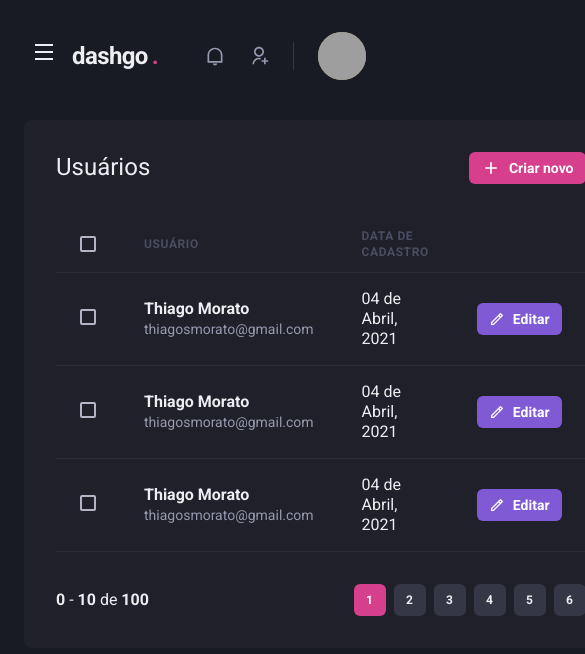
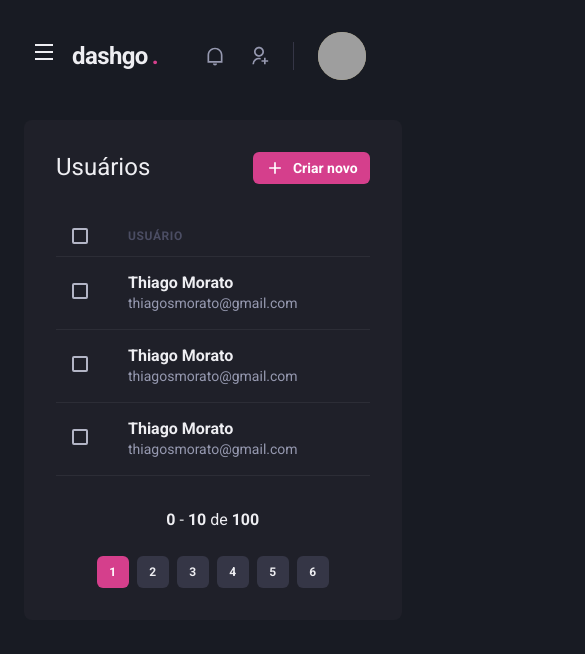
Before and after one commit to ThiagoSilvaMorato/Dashgo-Ignite, a Next.js app: page /users in a window 390 px wide. Shown: the top 654 px of the page, 585 px wide, since content can reach past the window. Built offline with nearby package versions, Linux system fonts and the light colour scheme; grey boxes are pictures that could not be loaded.

Commit message:
Listagem responsiva

```diff
--- a/src/components/Pagination/index.tsx
+++ b/src/components/Pagination/index.tsx
@@ -3,7 +3,7 @@
 
 export function Pagination() {
   return (
-    <Stack direction='row' mt='8' justify='space-between' align='center' spacing='6'>
+    <Stack direction={["column", "row"]} mt='8' justify='space-between' align='center' spacing='6'>
       <Box>
         <strong>0</strong> - <strong>10</strong> de <strong>100</strong>
       </Box>
--- a/src/pages/users/index.tsx
+++ b/src/pages/users/index.tsx
@@ -12,6 +12,8 @@
   Th,
   Thead,
   Tr,
+  useBreakpoint,
+  useBreakpointValue,
 } from "@chakra-ui/react";
 import { RiAddLine, RiPencilLine } from "react-icons/ri";
 import { Sidebar } from "../../components/Sidebar";
@@ -19,6 +21,11 @@
 import { Pagination } from "../../components/Pagination";
 
 export default function UserList() {
+  const isWideVersion = useBreakpointValue({
+    base: false,
+    lg: true,
+  });
+
   return (
     <Box>
       <Header />
@@ -45,17 +52,17 @@
           <Table colorScheme='whiteAlpha'>
             <Thead>
               <Tr>
-                <Th px='6' color='gray.300' width='8'>
+                <Th px={["4", "4", "6"]} color='gray.300' width='8'>
                   <Checkbox colorScheme='pink' />
                 </Th>
                 <Th>Usuário</Th>
-                <Th>Data de cadastro</Th>
+                {isWideVersion && <Th>Data de cadastro</Th>}
                 <Th width='8'></Th>
               </Tr>
             </Thead>
             <Tbody>
               <Tr>
-                <Td px='6'>
+                <Td px={["4", "4", "6"]}>
                   <Checkbox colorScheme='pink' />
                 </Td>
                 <Td>
@@ -66,8 +73,9 @@
                     </Text>
                   </Box>
                 </Td>
-                <Td>04 de Abril, 2021</Td>
+                {isWideVersion && <Td>04 de Abril, 2021</Td>}
                 <Td>
+                  {isWideVersion && (
                     <Button
                       as='a'
                       size='sm'
@@ -76,10 +84,11 @@
                       leftIcon={<Icon as={RiPencilLine} fontSize='16' />}>
                       Editar
                     </Button>
+                  )}
                 </Td>
               </Tr>
               <Tr>
-                <Td px='6'>
+                <Td px={["4", "4", "6"]}>
                   <Checkbox colorScheme='pink' />
                 </Td>
                 <Td>
@@ -90,8 +99,9 @@
                     </Text>
                   </Box>
                 </Td>
-                <Td>04 de Abril, 2021</Td>
+                {isWideVersion && <Td>04 de Abril, 2021</Td>}
                 <Td>
+                  {isWideVersion && (
                     <Button
                       as='a'
                       size='sm'
@@ -100,10 +110,11 @@
                       leftIcon={<Icon as={RiPencilLine} fontSize='16' />}>
                       Editar
                     </Button>
+                  )}
                 </Td>
               </Tr>
               <Tr>
-                <Td px='6'>
+                <Td px={["4", "4", "6"]}>
                   <Checkbox colorScheme='pink' />
                 </Td>
                 <Td>
@@ -114,8 +125,9 @@
                     </Text>
                   </Box>
                 </Td>
-                <Td>04 de Abril, 2021</Td>
+                {isWideVersion && <Td>04 de Abril, 2021</Td>}
                 <Td>
+                  {isWideVersion && (
                     <Button
                       as='a'
                       size='sm'
@@ -124,6 +136,7 @@
                       leftIcon={<Icon as={RiPencilLine} fontSize='16' />}>
                       Editar
                     </Button>
+                  )}
                 </Td>
               </Tr>
             </Tbody>
```
Lines whose indentation alone changed are shown as unchanged.
